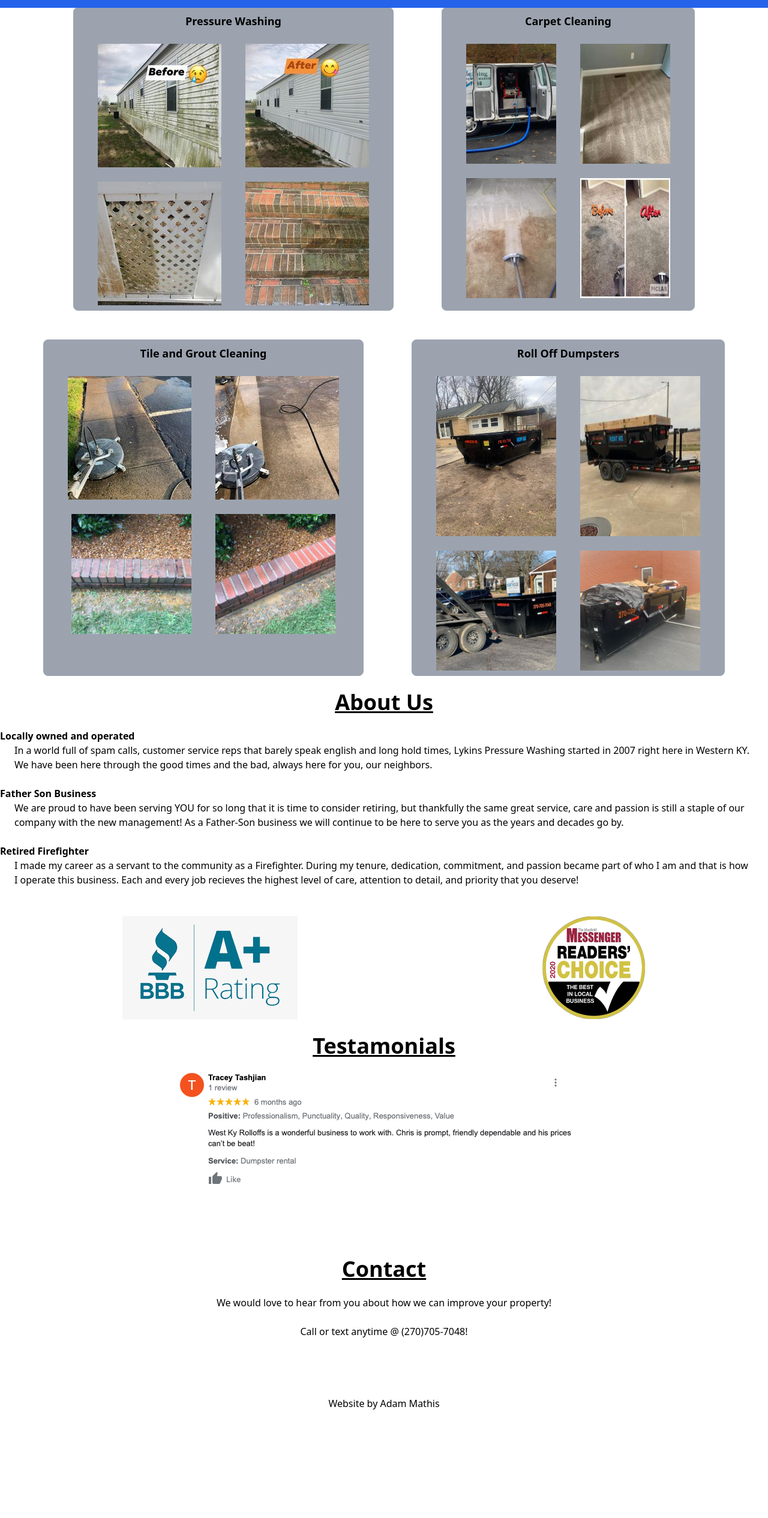
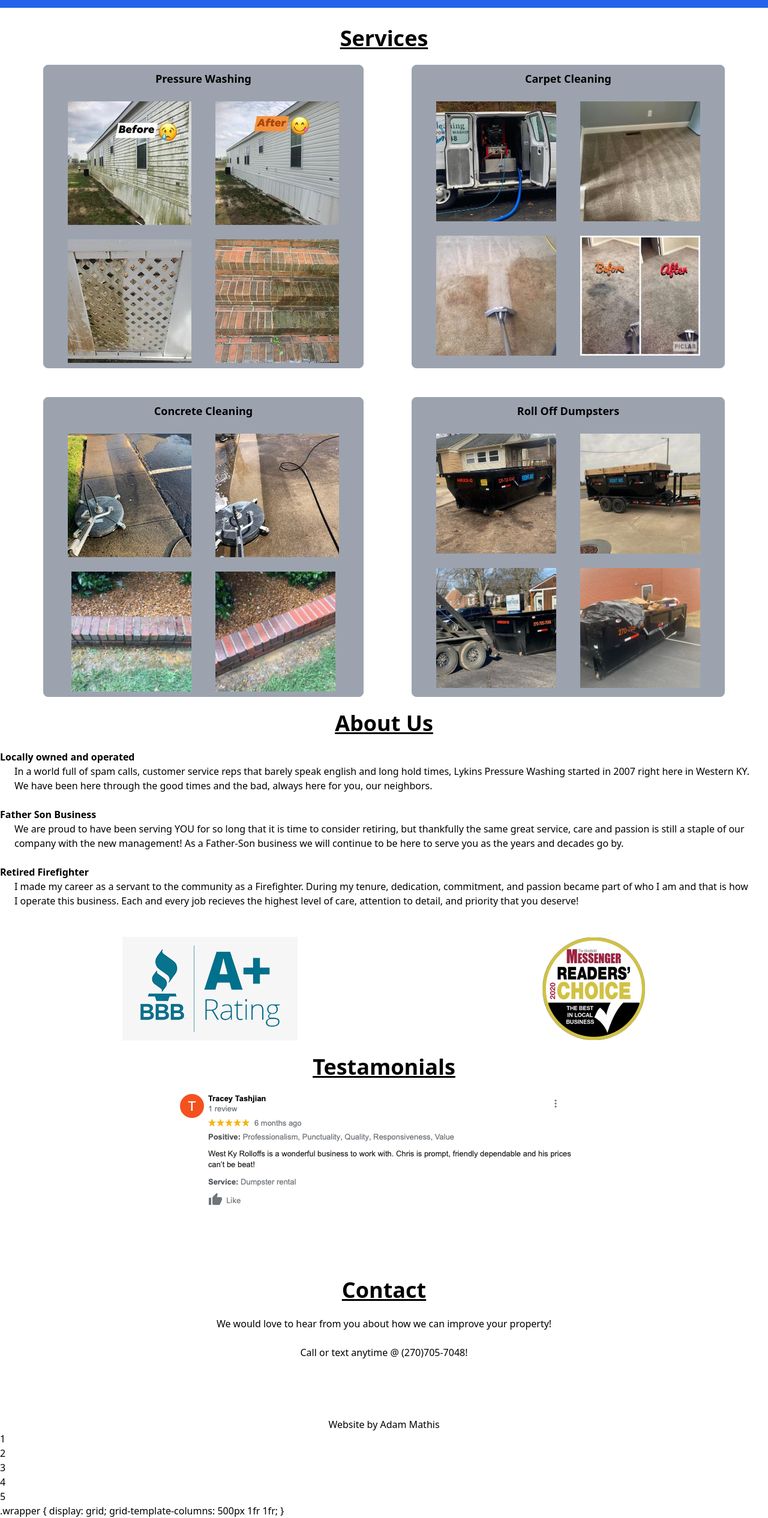
Before and after one commit to ajmathis1231/Lykins-Pressure-Washing, a website: page src/index.html in a window 1280 px wide. Shown: the part 196-2727 px from the top of the page at 60% size. Before the commit the page ends 2548 px from the top, so only its background shows below. Drawn offline with Linux system fonts and the light colour scheme; files whose address does not match are found by name.

Commit message:
Resized images for service examples

```diff
--- a/src/index.html
+++ b/src/index.html
@@ -34,7 +34,17 @@
           </div>
     </div>
 
-    </header>
+    </header><br><br><br><br>
+
+
+
+
+
+
+
+
+
+
 
 
   <h2 class="text-4xl font-bold text-center pt-36 underline"
@@ -74,17 +84,17 @@
           <div class="flex justify-center gap-x-10">
             <img
               class=""
-              src="images/carpetvan.jpg" height="150" width="150">
+              src="images/carpetvanFixed.jpg" height="200" width="200">
             <img
               class="flex flex-row right-0"
-              src="images/carpetclean.jpg" height="150" width="150">
+              src="images/carpetclean.jpg" height="200" width="200">
             </div><br>
             <!-- 2nd row of images  -->
             <div class="flex flex-row justify-center gap-x-10 ">
               <img
-                src="images/carpeteffect.jpg" height="150" width="150">
+                src="images/carpeteffectFixed.jpg" height="200" width="200">
               <img
-                src="images//carpetcomp.jpg" height="150" width="150">
+                src="images/carpetcomp.jpg" height="200" width="200">
             </div>
 
           </div>
@@ -96,7 +106,7 @@
         <div class="flex flex-row justify-center">
           <div class="flex justify-center">
           <div class="border mx-10 px-10 py-2 max-w-2xl border-gray-400 rounded-lg bg-gray-400">
-            <li class="text-lg font-bold text-center">Tile and Grout Cleaning</li><br>
+            <li class="text-lg font-bold text-center">Concrete Cleaning</li><br>
             <!-- 1st row of images  -->
 
             <div class="flex justify-center gap-x-10">
@@ -125,7 +135,7 @@
             <div class="flex flex-row justify-center gap-x-10">
               <img
                 class="flex flex-row"
-                src="images/dumpsterSide.jpg" height="200" width="200">
+                src="images/dumpsterSideFixed.jpg" height="200" width="200">
               <img
                 class="flex flex-row right-0"
                 src="images/dubmpsterProfile.jpg"  height="200" width="200">
@@ -229,5 +239,25 @@
 <br>
 <br>
   <p class="font-extralight text-center">Website by Adam Mathis</p>
+
+
+
+
+
+
+  <!--3/6/23 attempting to use css grid to organize pictures-->
+<div class="wrapper">
+  <div>1</div>
+  <div>2</div>
+  <div>3</div>
+  <div>4</div>
+  <div>5</div>
+
+
+    .wrapper {
+      display: grid;
+      grid-template-columns: 500px 1fr 1fr;
+    }
+  </div>
 </body>
 </html>
--- a/tailwind.config.js
+++ b/tailwind.config.js
@@ -1,6 +1,6 @@
 /** @type {import('tailwindcss').Config} */
 module.exports = {
-  content: ["./src/**/*.{html,js}"],
+  content: ["./src/**/*.{html,js,css}",'./index.html'],
   theme: {
     extend: {},
   },
```
Also changed, not shown: src/images/carpeteffectFixed.jpg (added), src/images/carpetvanFixed.jpg (added), src/images/dumpsterSideFixed.jpg (added), 2 other files.
